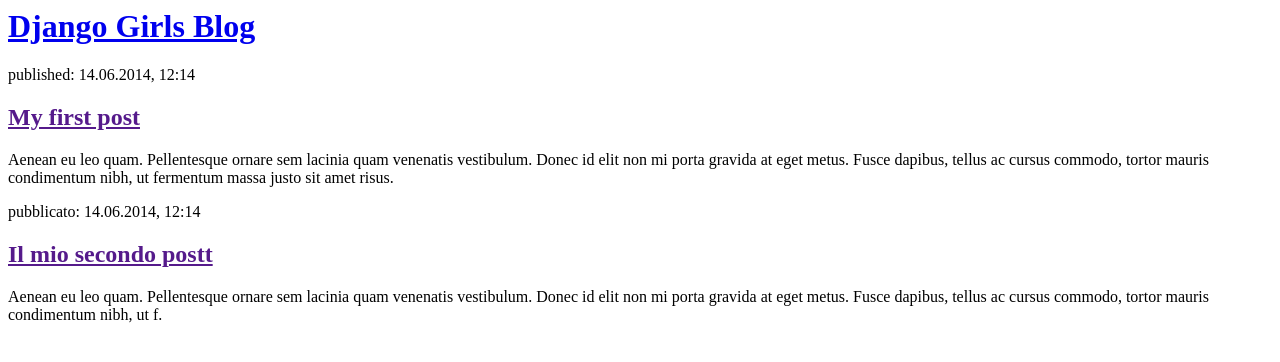
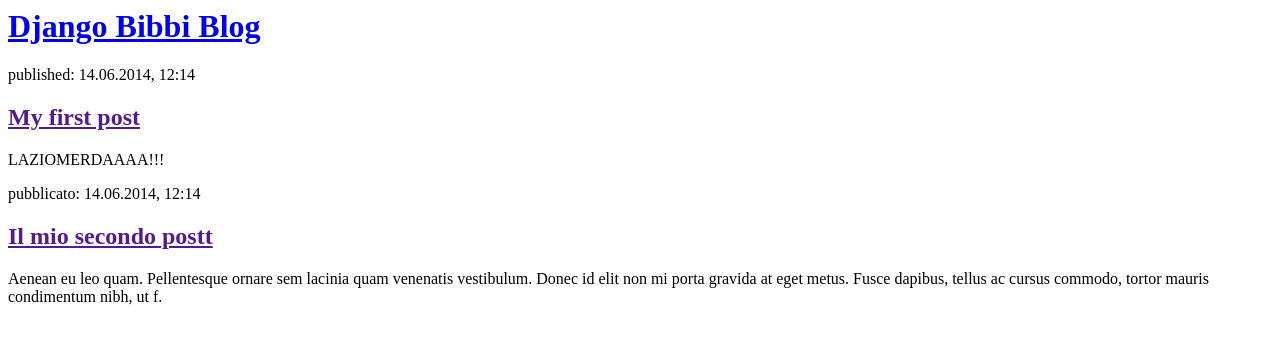
Before and after one commit to lzmrd/my-first-blog, a Django app: page / in a window 1280 px wide. Shown: the top 362 px of the page. Run offline with Django 3.2, Linux system fonts and the light colour scheme.

Commit message:
Modifiche all'HTML

```diff
--- a/blog/template/blog/post_list.html
+++ b/blog/template/blog/post_list.html
@@ -1,16 +1,16 @@
 <html>
     <head>
-        <title>Django Girls blog</title>
+        <title>Django Bibbi blog</title>
     </head>
     <body>
         <div>
-            <h1><a href="/">Django Girls Blog</a></h1>
+            <h1><a href="/">Django Bibbi Blog</a></h1>
         </div>
 
         <div>
             <p>published: 14.06.2014, 12:14</p>
             <h2><a href="">My first post</a></h2>
-            <p>Aenean eu leo quam. Pellentesque ornare sem lacinia quam venenatis vestibulum. Donec id elit non mi porta gravida at eget metus. Fusce dapibus, tellus ac cursus commodo, tortor mauris condimentum nibh, ut fermentum massa justo sit amet risus.</p>
+            <p> LAZIOMERDAAAA!!! </p>
         </div>
 
         <div>
--- a/blog/views.py
+++ b/blog/views.py
@@ -1,4 +1,7 @@
 from django.shortcuts import render
 
-def post_list(request):
-    return render(request,'blog/post_list.html', {})
+
+
+
+def post_list (request):
+    return render(request,'blog\post_list.html', {})
--- a/mysite/settings.py
+++ b/mysite/settings.py
@@ -55,7 +55,7 @@
 TEMPLATES = [
     {
         'BACKEND': 'django.template.backends.django.DjangoTemplates',
-        'DIRS': [],
+        'DIRS': [os.path.join(BASE_DIR, 'blog/template' )],
         'APP_DIRS': True,
         'OPTIONS': {
             'context_processors': [
```
